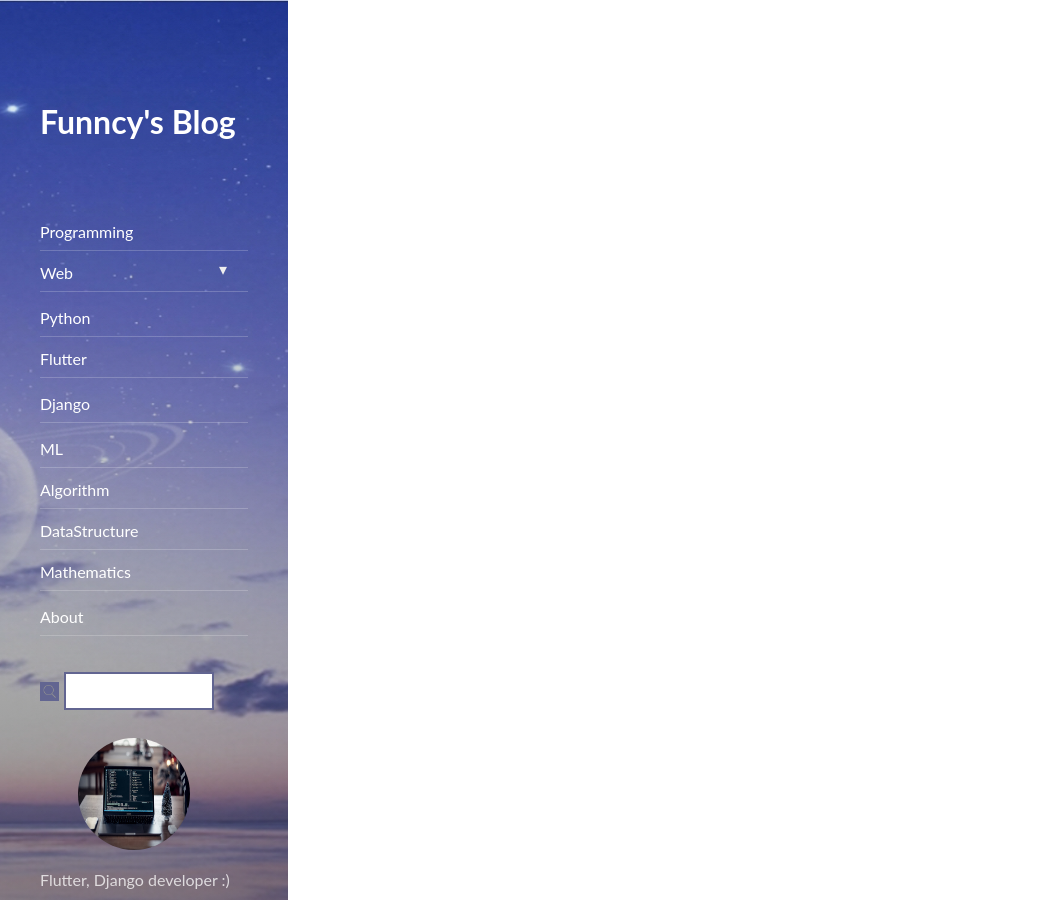
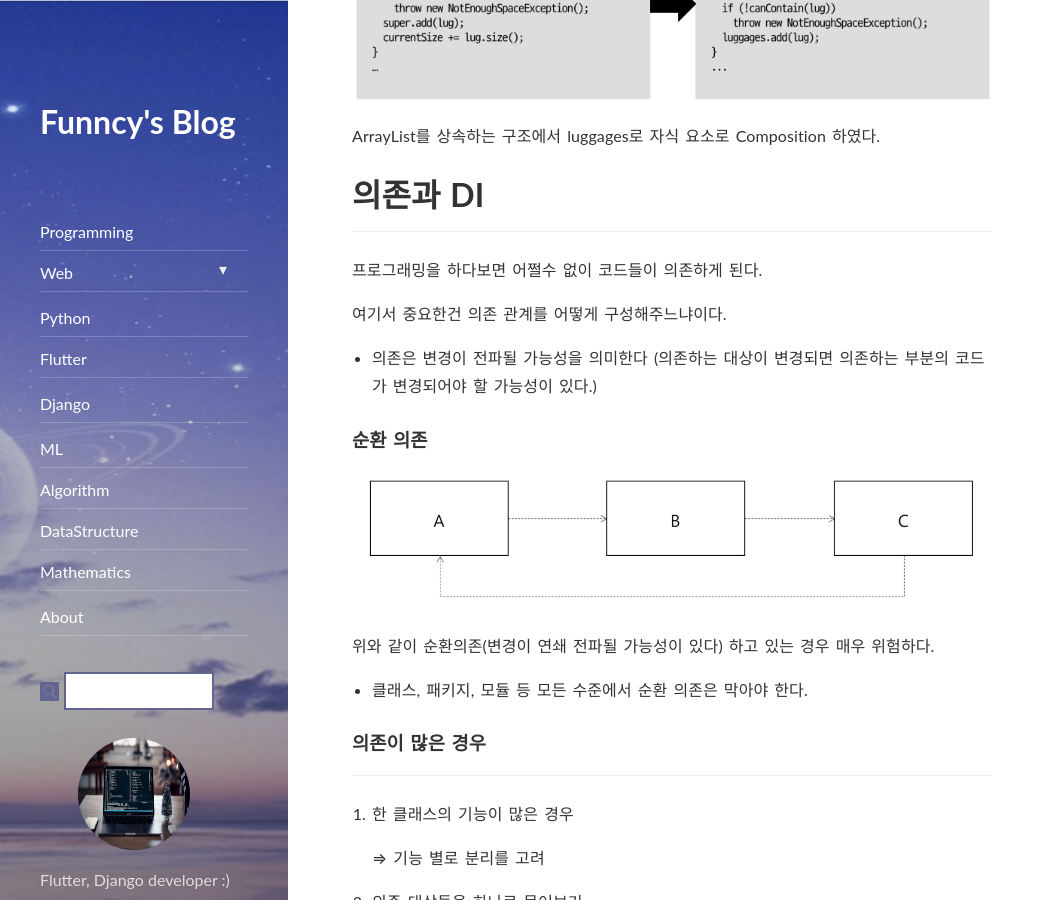
Before and after one commit to Funncy/Funncy.github.io, a Jekyll site: the page built from _posts/programming/2021-07-10-object-oriented.md, in a window 1280 px wide and 900 px high, scrolled down 7806 px. Shown: the whole window, without its empty margins (0-1055 px from the left). Built offline with Jekyll 4.4.1, drawn with Linux system fonts in a browser that asks for light colours; nearby versions of some CDN libraries; comment, search, counter and statistics services are not loaded; some of the changed text lies outside the part shown.

Commit message:
oop update

```diff
--- a/_posts/programming/2021-07-10-object-oriented.md
+++ b/_posts/programming/2021-07-10-object-oriented.md
@@ -6,6 +6,8 @@ categories: programming
 tags: oop
 comments: true
 ---
+
+# 객체 지향
 
 ### 비용
 
@@ -175,7 +177,7 @@ public class Account {
 
 - 인터페이스를 통해 추상화
 
-![이미지](https://Funncy.github.io/assets/img/oop/_2021-07-20__10.28.15.png '추상화')
+![이미지](https://Funncy.github.io/assets/img/oop/1.png 'oop')
 
 - 추상타입을 통해 구현을 감춤.
 
@@ -255,3 +257,131 @@ public class DefaultNotifierFactory implements NotifierFactory {
 
 - 너무 빨리 추상화 하면 추상화를 잘못 할 수도 있다. (다시 돌아가야 할 수도)
 - 실제 변경 및 확장이 발생할 때 추상화 시도를 해보자.
+
+# 상속보단 조립
+
+---
+
+상속을 통해 개발을 하다보면 생각보다 문제가 발생함을 느끼게 된다.
+
+### 1. 상위 클래스의 변경이 어렵다
+
+![이미지](https://Funncy.github.io/assets/img/oop/2.png 'oop')
+
+잘못 상위 클래스를 변경하면 하위 클래스에 모두 영향이 미치기때문에 조심해야 한다.
+
+### 2. 다중상속의 문제
+
+![이미지](https://Funncy.github.io/assets/img/oop/3.png 'oop')
+
+상속 구조를 짜다보면 생각보다 다중상속을 어떻게 해야하는지 고민이 발생하기 시작한다.
+Java같은 언어는 다중상속을 지원하지 않는다.
+
+### 3. 잘못된 상속의 사용
+
+![이미지](https://Funncy.github.io/assets/img/oop/4.png 'oop')
+
+위 코드와 같이 ArrayList를 상속받아 구현한 코드에서
+
+put(Container 내부 함수)말고 부모의 함수도 모두 공개되므로 add(ArrayList의 내부 함수)를 직접 호출해서 사용할 경우 lug.size가 증가되지 않는 문제가 발생한다.
+
+### Composition으로 해결하자!
+
+---
+
+![이미지](https://Funncy.github.io/assets/img/oop/5.png 'oop')
+
+Storage를 상속하는 구조에서 Storage가 자식 요소로 Composition 하였다.
+
+![이미지](https://Funncy.github.io/assets/img/oop/6.png 'oop')
+
+ArrayList를 상속하는 구조에서 luggages로 자식 요소로 Composition 하였다.
+
+# 의존과 DI
+
+---
+
+프로그래밍을 하다보면 어쩔수 없이 코드들이 의존하게 된다.
+
+여기서 중요한건 의존 관계를 어떻게 구성해주느냐이다.
+
+- 의존은 변경이 전파될 가능성을 의미한다 (의존하는 대상이 변경되면 의존하는 부분의 코드가 변경되어야 할 가능성이 있다.)
+
+### 순환 의존
+
+![이미지](https://Funncy.github.io/assets/img/oop/7.png 'oop')
+
+위와 같이 순환의존(변경이 연쇄 전파될 가능성이 있다) 하고 있는 경우 매우 위험하다.
+
+- 클래스, 패키지, 모듈 등 모든 수준에서 순환 의존은 막아야 한다.
+
+### 의존이 많은 경우
+
+---
+
+1. 한 클래스의 기능이 많은 경우
+
+   ⇒ 기능 별로 분리를 고려
+
+2. 의존 대상들을 하나로 묶어보기
+
+> 여기서 주의할 점은 의존 대상을 직접 생성하면
+> 생성하고 있는 클래스가 변경되면 의존하는 코드도 수정되어야 한다. (추상화 참고)
+
+### 의존 대상을 직접 생성하지 않는 방법
+
+---
+
+1. 팩토리, 빌더
+2. 의존 주입 (Dependency Injection)
+3. 서비스 로케이터 (Service Locator)
+
+### 의존 주입 (Dependency Injection)
+
+![이미지](https://Funncy.github.io/assets/img/oop/8.png 'oop')
+
+- 생성자를 통해 의존을 주입 하는 방식
+
+> 위와 같이 의존 주입을 하게 되면
+> 의존하는 객체의 파라미터 변경등 다양한 변경에서 수정할 사항이 발생하지 않는다.
+
+> 추가적으로 의존하는 객체를 Mock으로 만들어 Test가 가능해진다.
+
+# DIP
+
+---
+
+### 고수준 모듈
+
+- 의미 있는 단일 기능 제공
+- 상위 수준 비즈니스 로직 구현
+
+### 저수준 모듈
+
+- 고수준 모듈의 기능의 하위 기능을 구현
+
+### 고수준이 저수준에 직접 의존하면 발생하는 문제
+
+---
+
+- 저수준 모듈의 변경이 고수준 모듈에 영향을 끼친다.
+
+  ![이미지](https://Funncy.github.io/assets/img/oop/9.png 'oop')
+
+  전체 비즈니스 로직은 변경되지 않았지만 저수준의 구현 방식 변경으로 (nas에서 s3로 변경되었다)
+  고수준 모듈도 코드를 수정해야한다.
+
+> 위와 같은 문제를 해결하기 위해 **의존 역전 원칙**이 나왔다.
+
+### 의존 역전 원칙 (Dependency Inversion Principle)
+
+---
+
+![이미지](https://Funncy.github.io/assets/img/oop/10.png 'oop')
+
+- 고수준 모듈은 저수준 모듈의 구현에 의존하지 말고 인터페이스에 의존해야 한다.
+
+이렇게 되면 저수준의 변경은 인터페이스로 숨겨지기 때문에 고수준 모듈은 변경이 일어나지 않는다.
+
+> 이렇게 되면 변경의 유연함을 높여준다.
+> 전략패턴처럼 다른 구현체를 바꿔넣어줘도 고수준 모듈은 변경사항이 없다.
```
Also changed, not shown: assets/img/oop/1.png (added), assets/img/oop/10.png (added), assets/img/oop/2.png (added), assets/img/oop/3.png (added), assets/img/oop/4.png (added), assets/img/oop/5.png (added), assets/img/oop/6.png (added), assets/img/oop/7.png (added), assets/img/oop/8.png (added), assets/img/oop/9.png (added).
